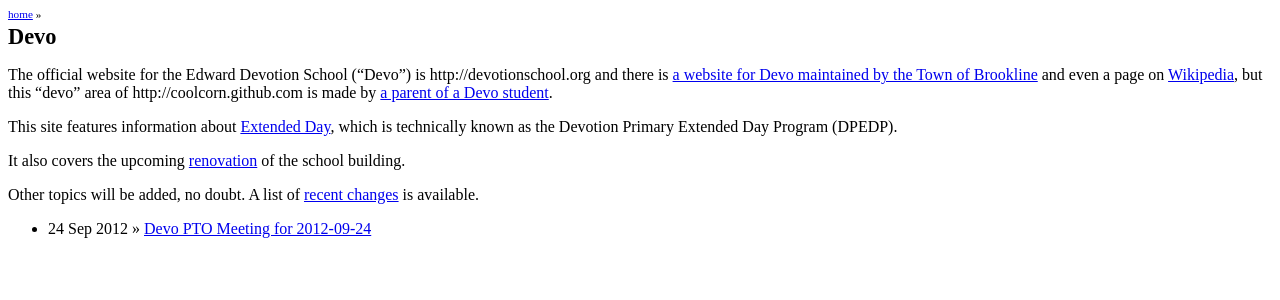
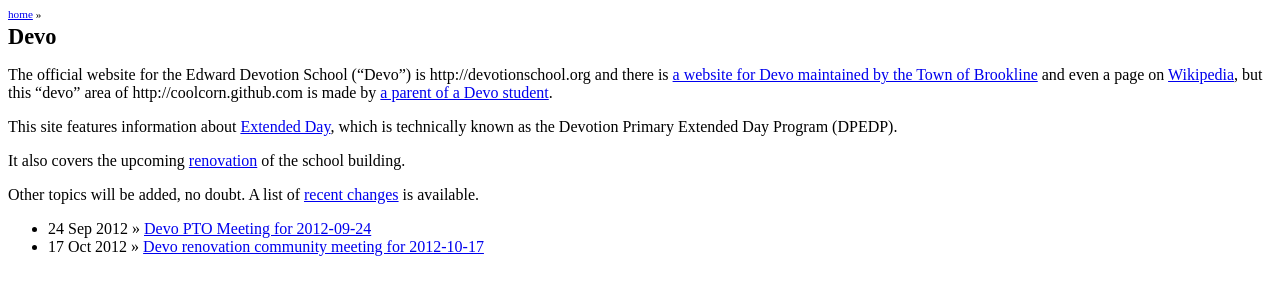
Before and after one commit to coolcorn/devo, a Jekyll site: the page built from index.md, in a window 1280 px wide. Shown: the top 300 px of the page. Built offline with Jekyll 4.4.1, drawn with Linux system fonts in a browser that asks for light colours; Markdown is read by kramdown in place of the engine named in the settings; some of the changed lines change nothing that is shown.

Commit message:
added: Devo renovation community meeting for 2012-10-17

```diff
--- /dev/null
+++ b/_posts/2012-10-17-renovation-community-meeting.md
@@ -0,0 +1,37 @@
+---
+layout: default
+title: Devo renovation community meeting for 2012-10-17
+---
+## Introduction
+
+Bill Lupini is planning for a 4.5 section school and starting in 2014. Nothing is final.
+
+Alan Morris, chair of school building committee, I think, had some words of thanks.
+
+## Presentation by Pip Lewis, HMFH Architects: http://www.hmfh.com
+
+Updated [Brookline-Public-Meeting-10.17.2012.pdf][pdf] available from http://www.brooklinema.gov/index.php?option=com_docman&Itemid=1639
+
+SGR = "small group room"
+
+Option E has a large parking area along side the school.
+
+Option E1 is a five story school.
+
+## Q&A
+
+Q: Can the Devotion House be moved?
+
+A: No, it's a protected National Historic Site.
+
+Q: What about space for the Devotion Primary Extended Day Program?
+
+A: The plan is for Extended Day to be fully housed in Devotion School
+
+## Next Steps
+
+Devotion Building Committee meetings are public.
+
+Additional meetings in which to give input will be scheduled.
+
+[pdf]: http://www.brooklinema.gov/index.php?option=com_docman&task=doc_download&gid=7002&Itemid=1639
--- a/index.md
+++ b/index.md
@@ -11,7 +11,7 @@
 Other topics will be added, no doubt.  A list of [recent changes][] is available.
 
 <ul class="posts">
-{% for post in site.posts %}
+{% for post in site.posts reversed %}
 <li><span>{{ post.date | date_to_string }}</span> &raquo; <a href="{{ site.baseurl }}{{ post.url }}">{{ post.title }}</a></li>
 {% endfor %}
 </ul>
```
